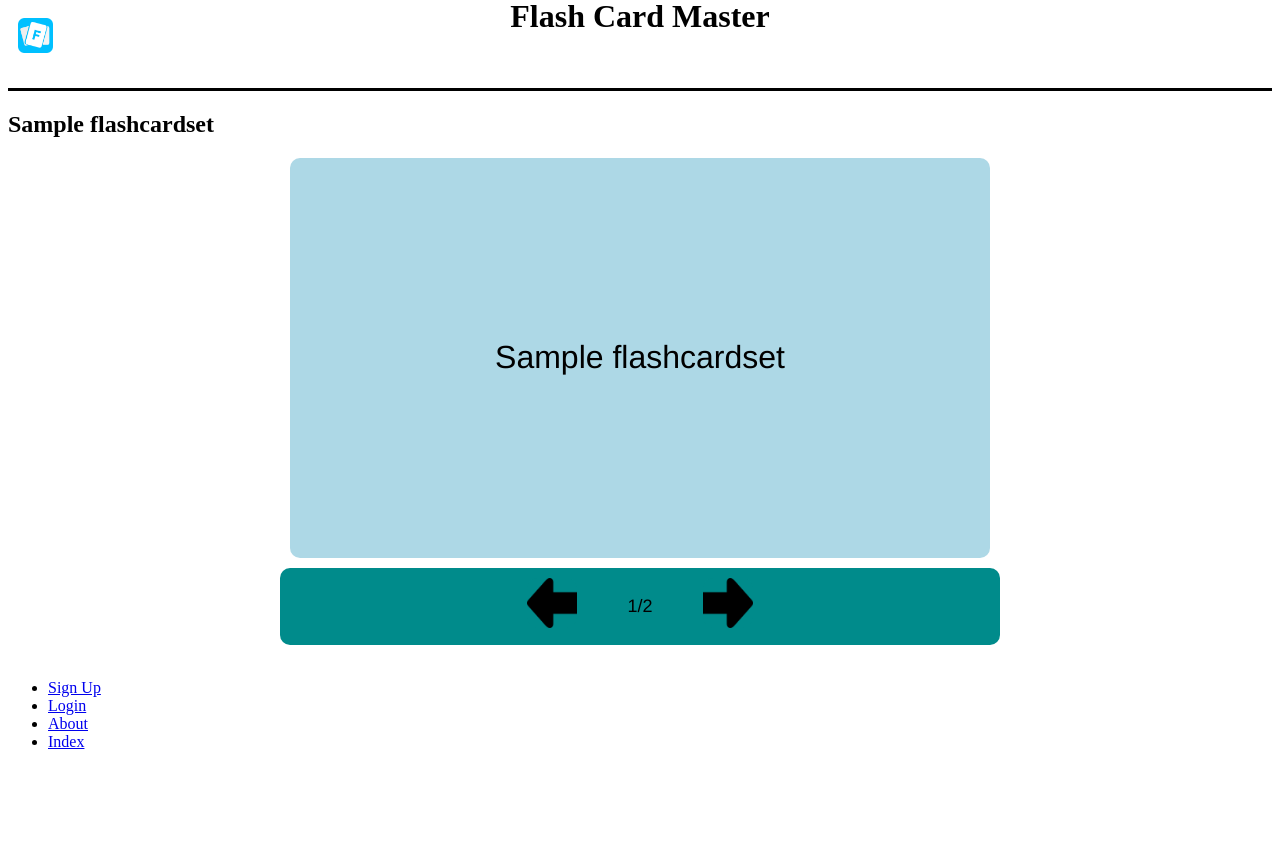
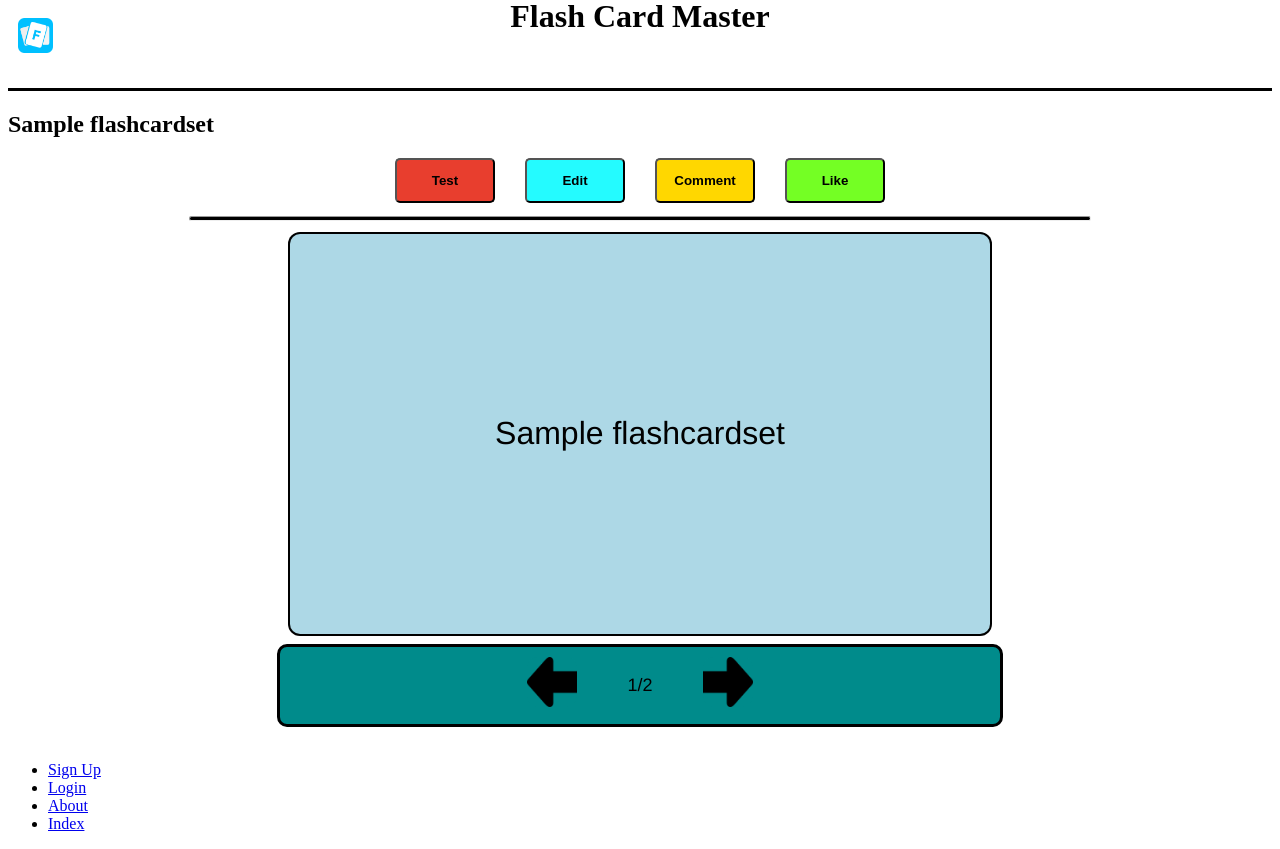
Before and after one commit to ehibb/wad_8D_group_project, a Django app: a page that uses templates/card/card_set.html in a window 1280 px wide. Before the commit the page ends 749 px from the top, so only its background shows below. Run offline with Django 3.2, Linux system fonts and the light colour scheme; tables that the repository leaves empty hold one stand-in row (values such as "Sample post").

Commit message:
Matthew JS Cardset Toolbar

```diff
--- a/static/css/cardset.css
+++ b/static/css/cardset.css
@@ -28,6 +28,7 @@
     display: flex;
     align-items: center;
     justify-content: center;
+    box-shadow: 0 0 0 2px black;
 }
 
 .flip .front {
@@ -36,12 +37,12 @@
     display: flex;
     align-items: center;
     justify-content: center;
+    box-shadow: 0 0 0 2px black;
 }
 
 .flip .back {
     background-color: lightgreen;
     border-radius: 10px;
-
     display: flex;
     align-items: center;
     justify-content: center;
@@ -81,6 +82,7 @@
     margin-top: 10px;
     display: flex;
     justify-content: center;
+    border: solid;
 }
 
 .slidecontrols img {
@@ -104,3 +106,50 @@
     float: left;
     background-color: darkcyan;
 }
+
+
+.toolbutton {
+    width: 100px;
+    height: 45px;
+    font-weight: bold;
+    border-radius: 5px;
+}
+
+.container {
+    display: grid;
+    row-gap: 5px;
+}
+
+.toolbar {
+    display: grid;
+    justify-content: center;
+    grid-template-columns: auto auto auto auto;
+    column-gap: 30px;
+}
+
+.toolbar :active {
+    transform: scale(.98);
+}
+
+hr {
+    width: 900px;
+    height: 3px;
+    background-color: black;
+    border-radius: 10px;
+}
+
+#like {
+    background-color: rgb(116, 255, 36);
+}
+
+#comment {
+    background-color:gold;
+}
+
+#edit {
+    background-color: rgb(36, 251, 255);
+}
+
+#test {
+    background-color: rgb(232, 62, 46);
+}
--- a/templates/card/card_set.html
+++ b/templates/card/card_set.html
@@ -17,11 +17,21 @@
 {% block body_block %}
     {% if flash_card_set %}
         <h2>{{ flash_card_set.name }}</h2>
+
     {% if flash_cards %}
+    <div class="container">
 
 
+        <div class="toolbar">
+            <button id="test" class="toolbutton"> Test </button>
+            <button id="edit" class="toolbutton"> Edit </button>
+            <button id="comment" class="toolbutton"> Comment </button>
+            <button id="like" class="toolbutton"> Like </button>
+        </div>
 
-    <div class="container">
+        <hr>
+
+        <div class="cardcontainer">
             <div class="slider-outer">
 
                 <div class="slider-inner">
@@ -60,6 +70,7 @@
             </div>
         </div>
 
+    </div>
     {% else %}
         <strong>No card sets currently in category.</strong>
     {% endif %}
```
Lines whose indentation alone changed are shown as unchanged.
